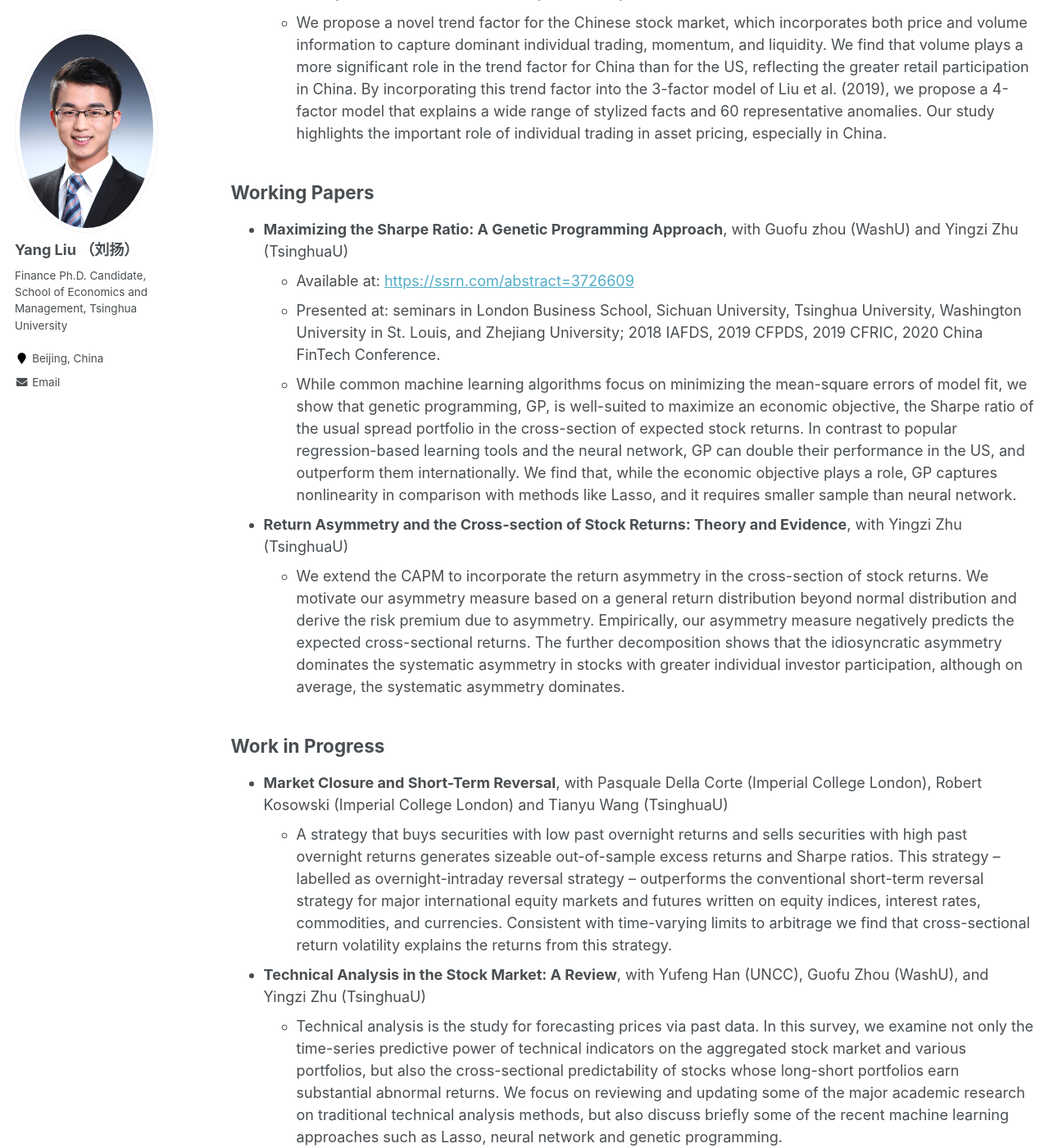
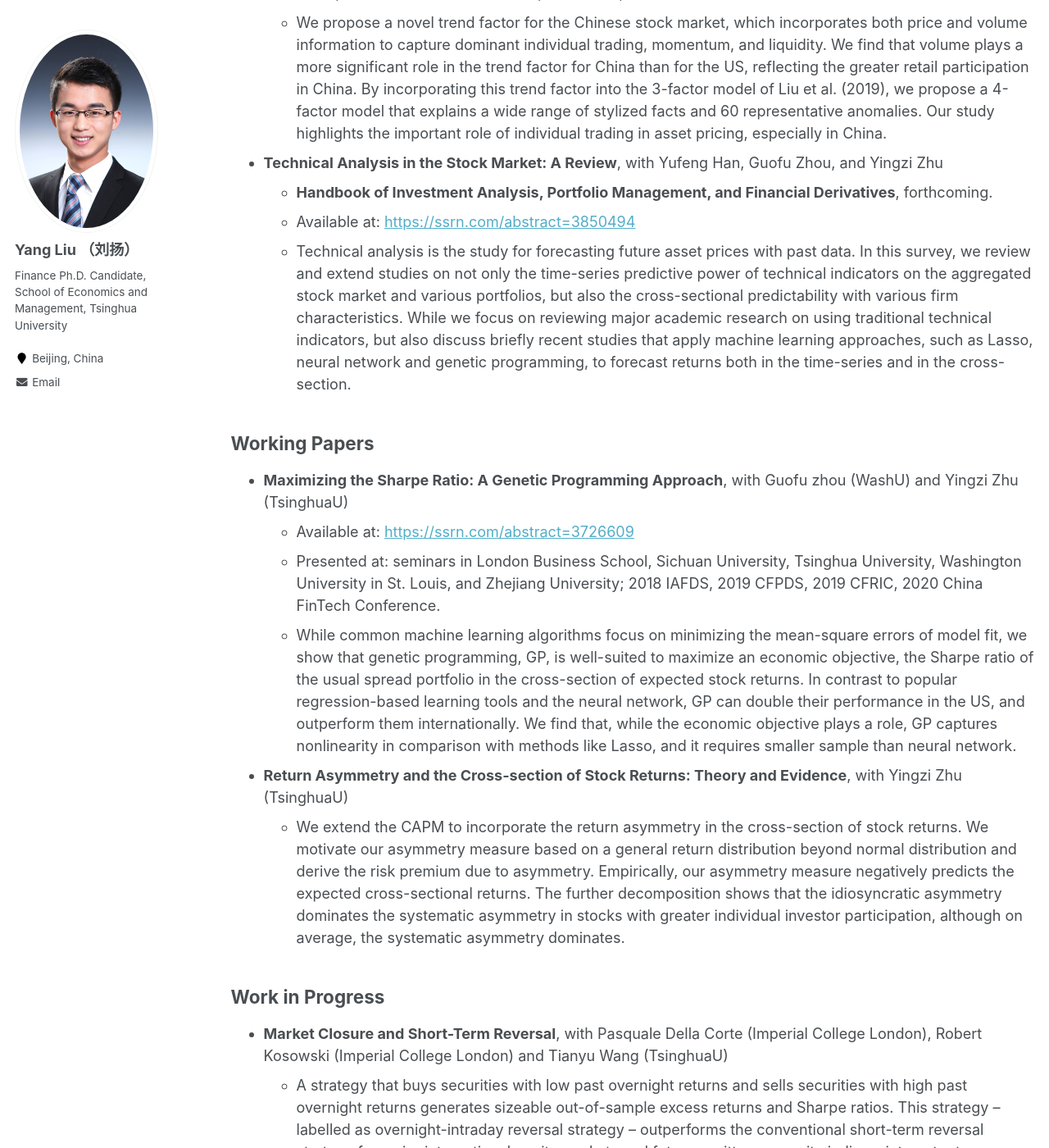
Before and after one commit to yangliu-finance/yangliu-finance.github.io, a Jekyll site: the page built from _pages/research.md, in a window 1280 px wide and 1400 px high, scrolled down 510 px. Shown: the whole window at 82% size. Built offline with Jekyll 4.4.1, drawn with Linux system fonts in a browser that asks for light colours.

Commit message:
Update research.md

```diff
--- a/_pages/research.md
+++ b/_pages/research.md
@@ -18,8 +18,10 @@ Publications
   + We propose a novel trend factor for the Chinese stock market, which incorporates both price and volume information to capture dominant individual trading, momentum, and liquidity. We find that volume plays a more significant role in the trend factor for China than for the US, reflecting the greater retail participation in China. By incorporating this trend factor into the 3-factor model of Liu et al. (2019), we propose a 4-factor model that explains a wide range of stylized facts and 60 representative anomalies. Our study highlights the important role of individual trading in asset pricing, especially in China.
 
 
-
-
++ **Technical Analysis in the Stock Market: A Review**, with Yufeng Han, Guofu Zhou, and Yingzi Zhu
+  + **Handbook of Investment Analysis, Portfolio Management, and Financial Derivatives**, forthcoming.
+  + Available at: [https://ssrn.com/abstract=3850494](https://ssrn.com/abstract=3850494)
+  + Technical analysis is the study for forecasting future asset prices with past data. In this survey, we review and extend studies on not only the time-series predictive power of technical indicators on the aggregated stock market and various portfolios, but also the cross-sectional predictability with various firm characteristics. While we focus on reviewing major academic research on using traditional technical indicators, but also discuss briefly recent studies that apply machine learning approaches, such as Lasso, neural network and genetic programming, to forecast returns both in the time-series and in the cross-section.
 
 
 Working Papers
@@ -59,8 +61,6 @@ Work in Progress
   interest rates, commodities, and currencies. Consistent with time-varying limits to arbitrage we find that
   cross-sectional return volatility explains the returns from this strategy.
 
-+ **Technical Analysis in the Stock Market: A Review**, with Yufeng Han (UNCC), Guofu Zhou (WashU), and Yingzi Zhu (TsinghuaU)
-  + Technical analysis is the study for forecasting prices via past data. In this survey, we examine not only the time-series predictive power of technical indicators on the aggregated stock market and various portfolios, but also the cross-sectional predictability of stocks whose long-short portfolios earn substantial abnormal returns. We focus on reviewing and updating some of the major academic research on traditional technical analysis methods, but also discuss briefly some of the recent machine learning approaches such as Lasso, neural network and genetic programming.
 
 + **Choosing Factors: Explanatory Power vs Model Parsimony**
   + We examine which factor collection, in the model space spanned by existing factors, performs best in terms of the balance between explanatory power and model parsimony. Taking the union of the factors in the recent notable models, our comparison of 512 models shows that Liu, Zhou, and Zhu’s (2020) four factor model achieves the greatest explanatory power measured by the Sharpe ratio among all those satisfying model parsimony condition. Moreover, this model exhibits greater ability in explaining various test assets, and it also earns persistent premium.
```
